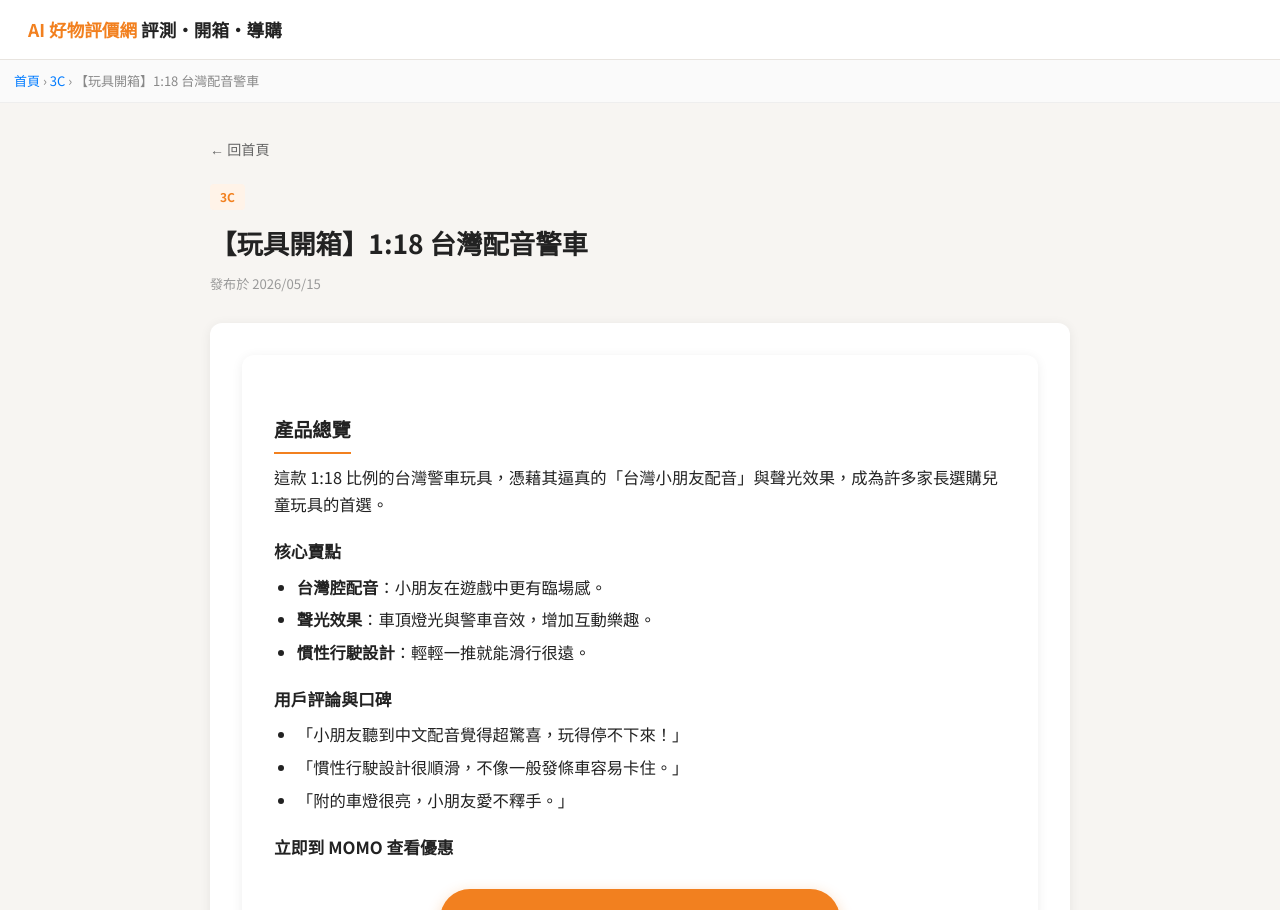
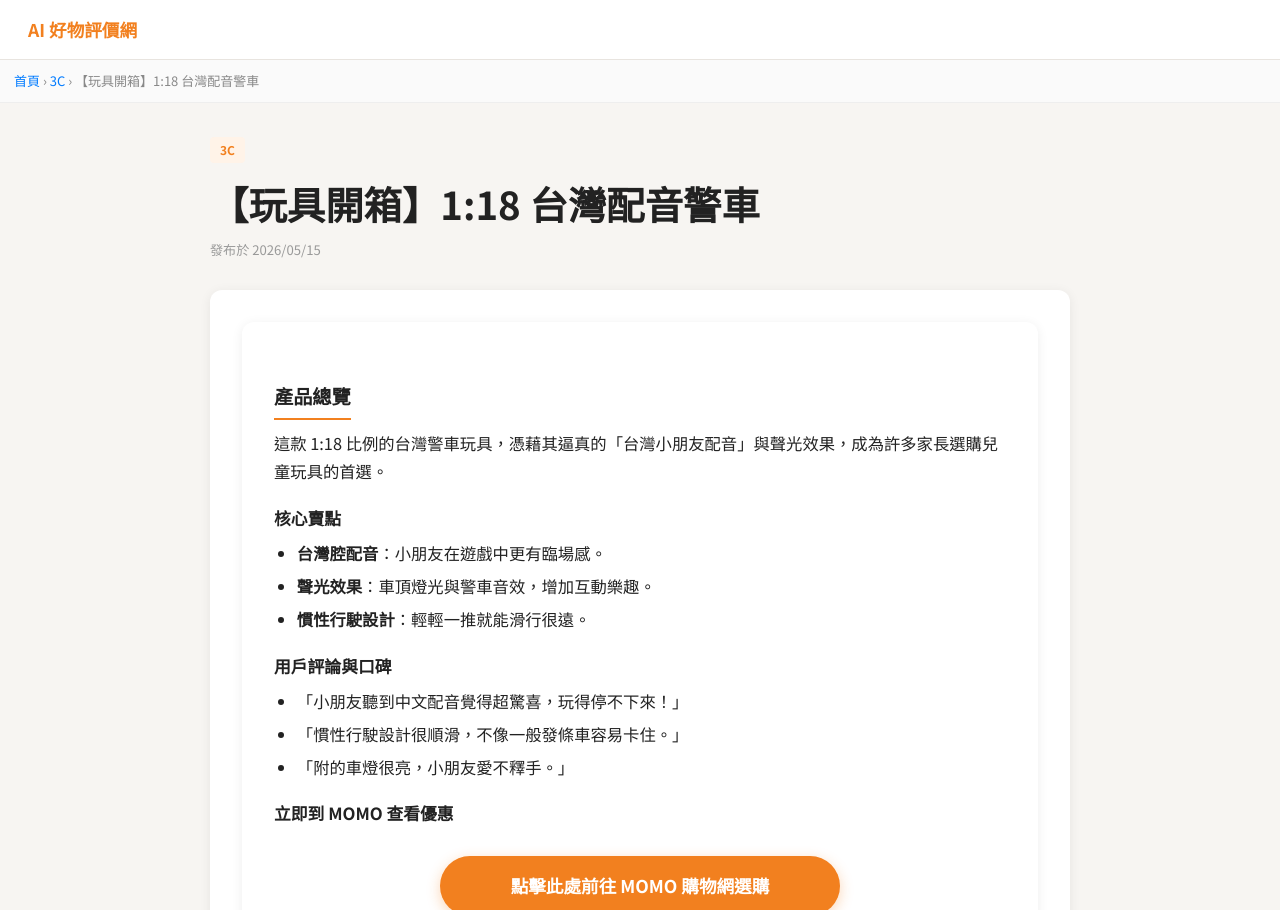
Before and after one commit to MDDAD/momo-evaluate, a Jekyll site: the page built from _posts/2026-05-15-02-taiwan-police-car.md, in a window 1280 px wide and 1400 px high, cut to the strip 0-910 px from the top of the window. Built offline with Jekyll 4.4.1, drawn with Linux system fonts in a browser that asks for light colours.

Commit message:
內頁：標題放大至2.4rem、移除副標題、header加入首頁連結、拿掉back-link

```diff
--- a/_layouts/post.html
+++ b/_layouts/post.html
@@ -26,7 +26,7 @@
 <body>
 
   <header class="site-header">
-    <div class="site-logo">AI 好物評價網 <span>評測・開箱・導購</span></div>
+    <a href="{{ site.baseurl | default: '/' }}/" class="site-logo-link">AI 好物評價網</a>
   </header>
 
   <nav class="breadcrumb" aria-label="麵包屑導航">
@@ -37,8 +37,6 @@
   </nav>
 
   <div class="post-layout">
-    <a href="{{ site.baseurl | default: '/' }}/" class="back-link">← 回首頁</a>
-
     <article>
       <header class="post-header">
         {% if page.category %}<span class="post-cat-tag">{{ page.category }}</span>{% endif %}
--- a/assets/css/main.css
+++ b/assets/css/main.css
@@ -46,8 +46,13 @@ img { max-width: 100%; display: block; }
   top: 0;
   z-index: 100;
 }
-.site-logo { font-size: 1.1rem; font-weight: 700; color: var(--primary); }
-.site-logo span { color: var(--text); }
+.site-logo-link {
+  font-size: 1.1rem;
+  font-weight: 700;
+  color: var(--primary);
+  text-decoration: none;
+}
+.site-logo-link:hover { color: var(--primary-dark); }
 
 /* ===== Container ===== */
 .container {
@@ -151,9 +156,9 @@ img { max-width: 100%; display: block; }
 /* ===== Post Article ===== */
 .post-header { margin-bottom: 28px; }
 .post-title {
-  font-size: 1.65rem;
+  font-size: 2.4rem;
   font-weight: 700;
-  line-height: 1.3;
+  line-height: 1.25;
   margin-bottom: 12px;
 }
 .post-meta { font-size: 0.82rem; color: var(--text-light); margin-bottom: 6px; }
```
